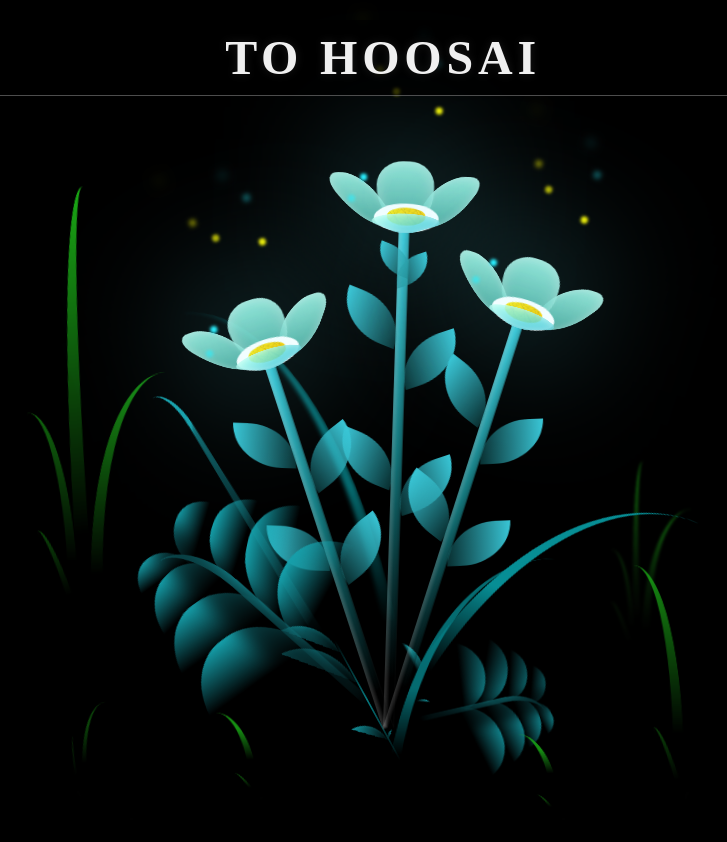
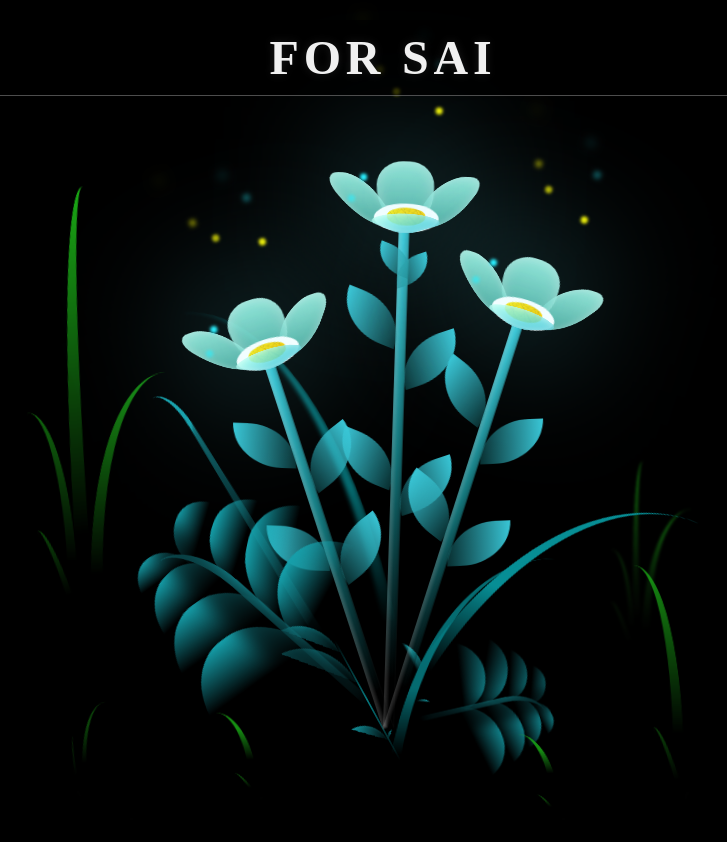
Before and after one commit to andrxweverett/Sai, a website: page index.html in a window 1280 px wide. Shown: the whole page, without its empty margins (257-984 px from the left). Drawn offline with Linux system fonts and the light colour scheme.

Commit message:
Update index.html

```diff
--- a/index.html
+++ b/index.html
@@ -57,7 +57,7 @@
   </style>
 
   <body class="not-loaded">
-    <h1 class="elegant-heading">To Hoosai</h1>
+    <h1 class="elegant-heading">For Sai</h1>
 
 
     <div class="night"></div>
```
